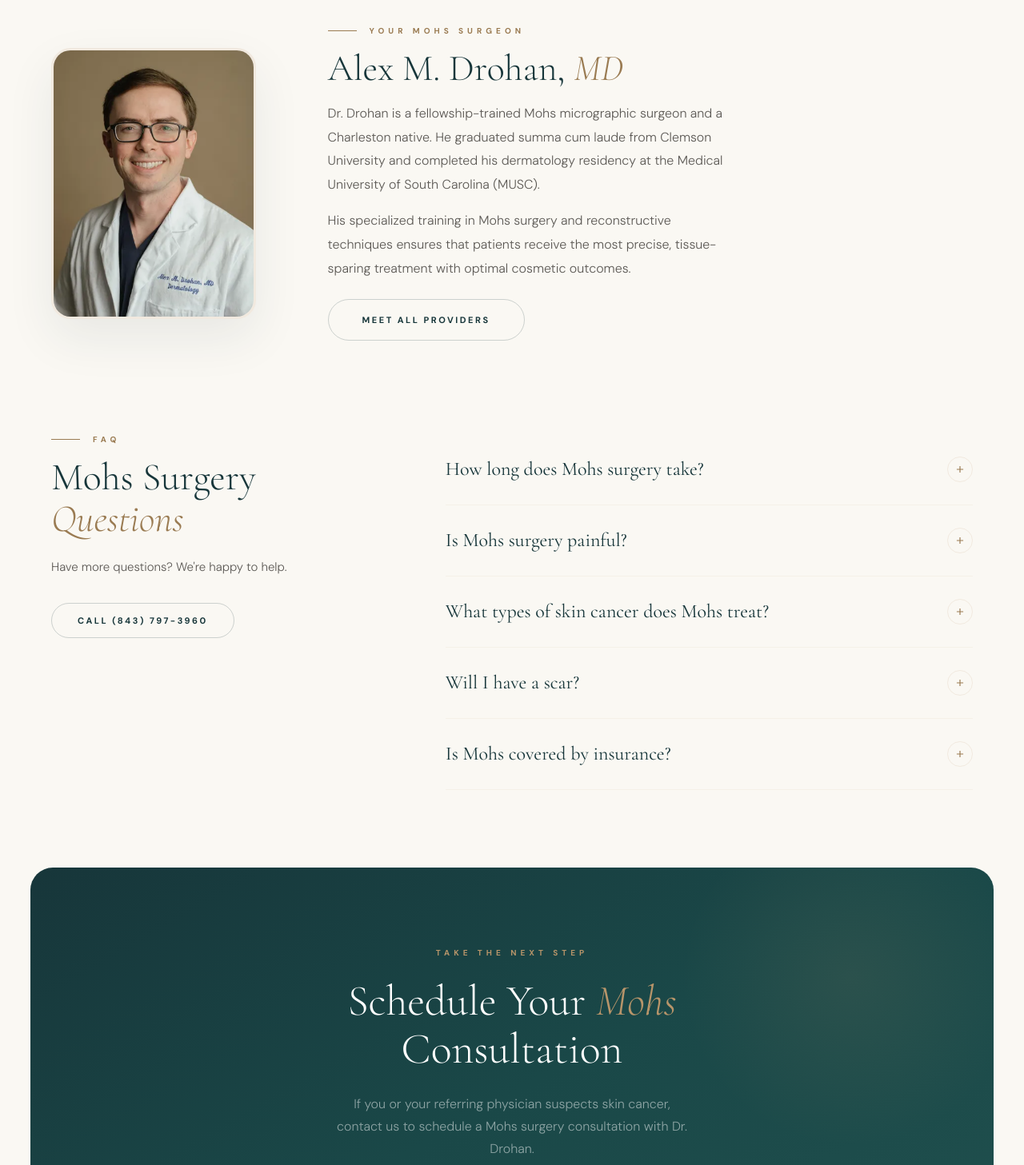
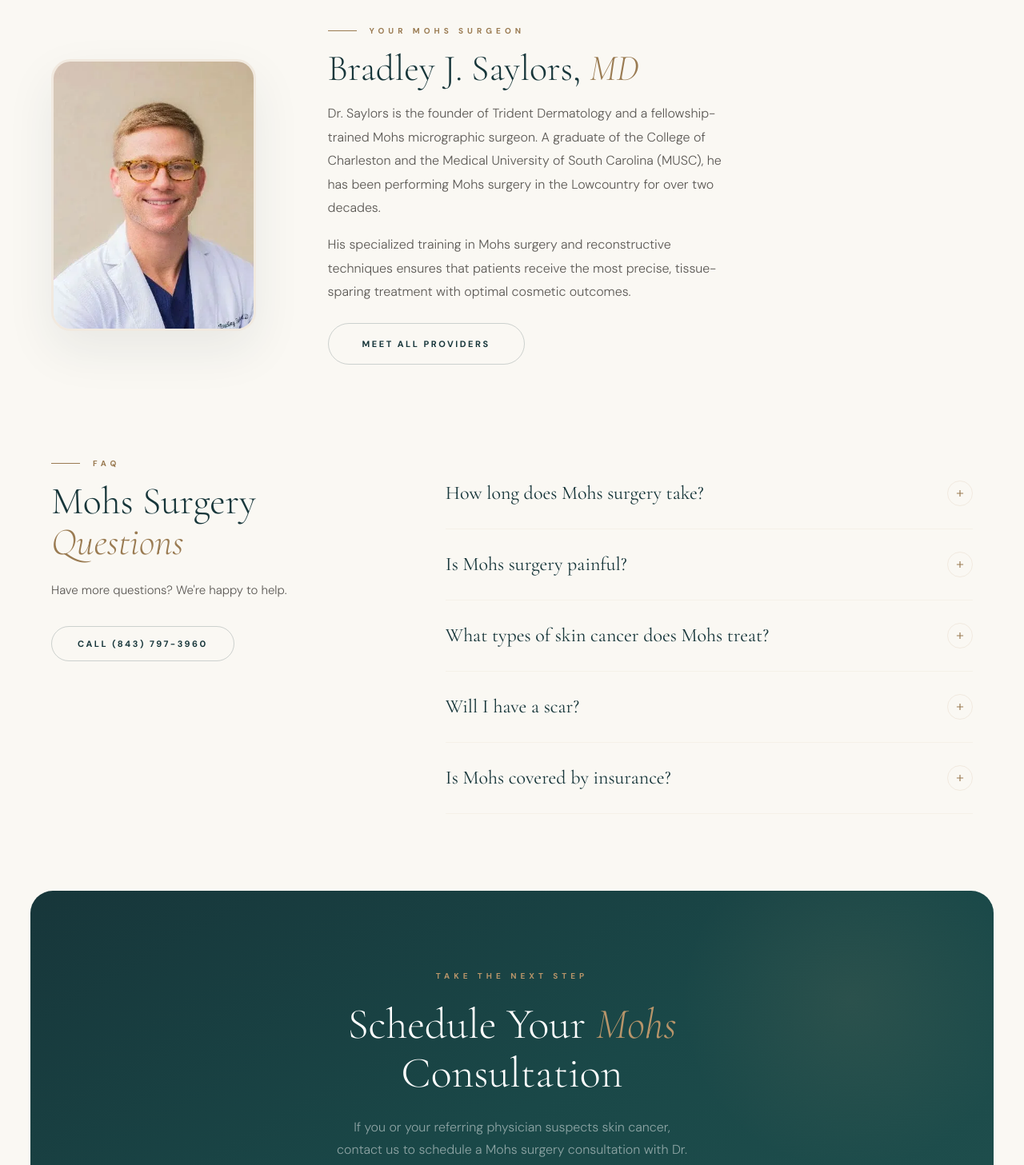
Before and after one commit to Founditmarketing/trident, a React (Vite) app: page /services/mohs-surgery in a window 1280 px wide. Shown: the part 2560-4017 px from the top of the page at 80% size. Built offline with nearby package versions, Linux system fonts and the light colour scheme.

Commit message:
Mohs page: replace Dr. Drohan with Dr. Bradley Saylors

```diff
--- a/src/pages/MohsSurgery.jsx
+++ b/src/pages/MohsSurgery.jsx
@@ -107,16 +107,16 @@ export default function MohsSurgery() {
         <div className="about-split" style={{ display: "flex", gap: "clamp(48px,7vw,100px)", alignItems: "center", opacity: docVis?1:0.01, transform: docVis?"none":"translateY(30px)", transition: "all 1s cubic-bezier(.16,1,.3,1)" }}>
           <div style={{ flex: "0 0 clamp(160px,20vw,260px)" }}>
             <div style={{ borderRadius: 24, overflow: "hidden", border: "3px solid rgba(184,149,106,.15)", boxShadow: "0 24px 60px rgba(23,54,58,.08)" }}>
-              <img src="/images/providers/alex-drohan.webp" alt="Dr. Alex M. Drohan, Fellowship-Trained Mohs Surgeon" style={{ width: "100%", display: "block", aspectRatio: "3/4", objectFit: "cover" }} loading="lazy" />
+              <img src="/images/providers/bradley-saylors.webp" alt="Dr. Bradley J. Saylors, Fellowship-Trained Mohs Surgeon" style={{ width: "100%", display: "block", aspectRatio: "3/4", objectFit: "cover" }} loading="lazy" />
             </div>
           </div>
           <div style={{ flex: 1 }}>
             <div className="eyebrow">Your Mohs Surgeon</div>
             <h2 className="display" style={{ fontSize: "clamp(30px,4vw,46px)", marginBottom: 16 }}>
-              Alex M. Drohan, <em style={{ fontStyle: "italic", color: "var(--gold)" }}>MD</em>
+              Bradley J. Saylors, <em style={{ fontStyle: "italic", color: "var(--gold)" }}>MD</em>
             </h2>
             <p style={{ fontSize: 16, lineHeight: 1.85, color: "var(--stone)", fontWeight: 300, marginBottom: 16, maxWidth: 500 }}>
-              Dr. Drohan is a fellowship-trained Mohs micrographic surgeon and a Charleston native. He graduated summa cum laude from Clemson University and completed his dermatology residency at the Medical University of South Carolina (MUSC).
+              Dr. Saylors is the founder of Trident Dermatology and a fellowship-trained Mohs micrographic surgeon. A graduate of the College of Charleston and the Medical University of South Carolina (MUSC), he has been performing Mohs surgery in the Lowcountry for over two decades.
             </p>
             <p style={{ fontSize: 16, lineHeight: 1.85, color: "var(--stone)", fontWeight: 300, marginBottom: 24, maxWidth: 500 }}>
               His specialized training in Mohs surgery and reconstructive techniques ensures that patients receive the most precise, tissue-sparing treatment with optimal cosmetic outcomes.
@@ -149,7 +149,7 @@ export default function MohsSurgery() {
         <div style={{ position: "relative", zIndex: 2, textAlign: "center", maxWidth: 620, margin: "0 auto" }}>
           <div style={{ fontSize: 10, letterSpacing: 5, textTransform: "uppercase", color: "var(--gold-lt)", fontWeight: 600, marginBottom: 24 }}>Take The Next Step</div>
           <h2 style={{ fontFamily: "'Cormorant Garamond',serif", fontSize: "clamp(34px,5vw,54px)", fontWeight: 300, color: "white", lineHeight: 1.12, marginBottom: 24 }}>Schedule Your <em style={{ fontStyle: "italic", color: "var(--gold-lt)" }}>Mohs</em> Consultation</h2>
-          <p style={{ fontSize: 16, color: "rgba(255,255,255,.5)", maxWidth: 440, margin: "0 auto 44px", fontWeight: 300, lineHeight: 1.75 }}>If you or your referring physician suspects skin cancer, contact us to schedule a Mohs surgery consultation with Dr. Drohan.</p>
+          <p style={{ fontSize: 16, color: "rgba(255,255,255,.5)", maxWidth: 440, margin: "0 auto 44px", fontWeight: 300, lineHeight: 1.75 }}>If you or your referring physician suspects skin cancer, contact us to schedule a Mohs surgery consultation with Dr. Saylors.</p>
           <div style={{ display: "flex", gap: 16, justifyContent: "center", flexWrap: "wrap" }}>
             <a href="tel:8437973960" className="btn btn-g">Call (843) 797-3960</a>
             <Link to="/contact" className="btn" style={{ background: "rgba(255,255,255,.07)", color: "white", border: "1px solid rgba(255,255,255,.12)" }}>Visit Our Office</Link>
```
